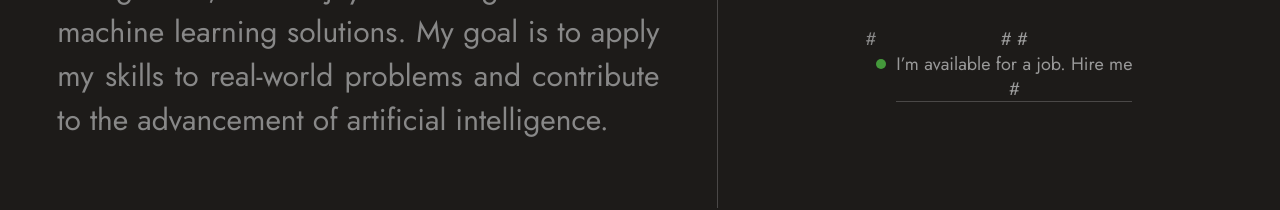
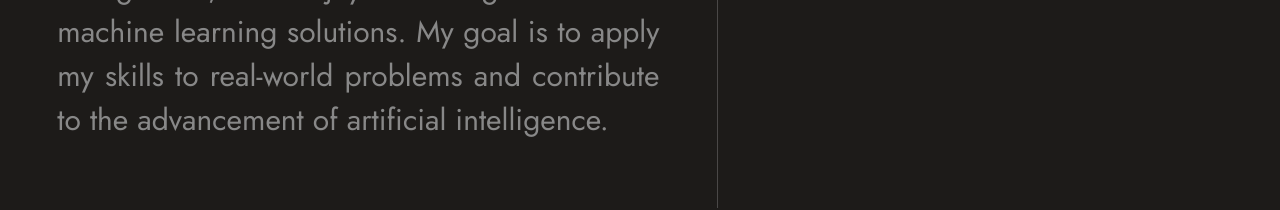
Before and after one commit to Deepchavda007/DEEP__CHAVDA, a plain HTML site: page index.html in a window 1280 px wide. Shown: the part 592-802 px from the top of the page. Drawn offline with Linux system fonts and the light colour scheme.

Commit message:
Update index.html

```diff
--- a/index.html
+++ b/index.html
@@ -605,12 +605,13 @@
 							</h3>
 						</div>
 					</div>
-					<div class="right_bottom">
-						#<a href="#contact">
-							#<span class="circle"></span>
-							#<span class="text">I’m available for a job. Hire me</span>
-						#</a>
-					</div>
+						<!-- <div class="right_bottom">
+						<a href="#contact">
+							<span class="circle"></span>
+							<span class="text">I’m available for a job. Hire me</span>
+						</a>
+
+					</div> -->
 				</div>
 				<!-- /Panel Content -->
 
```
